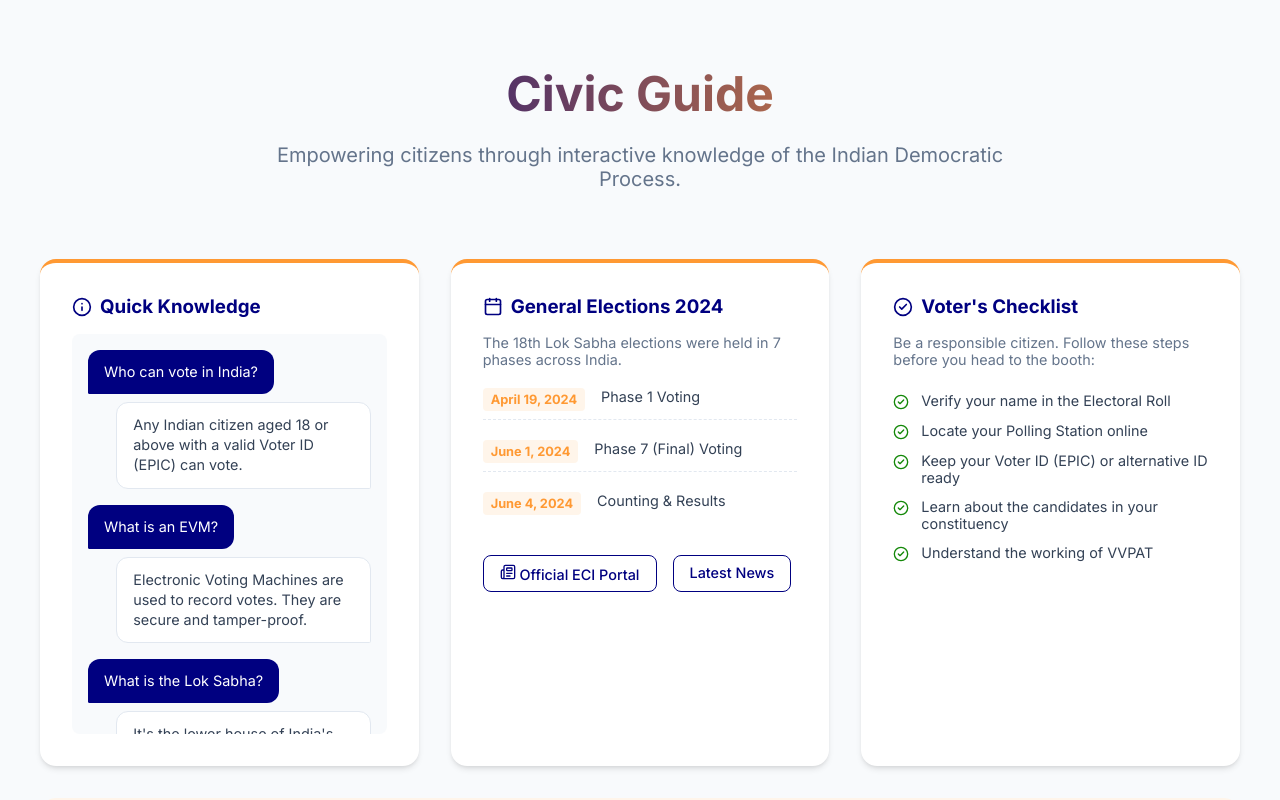
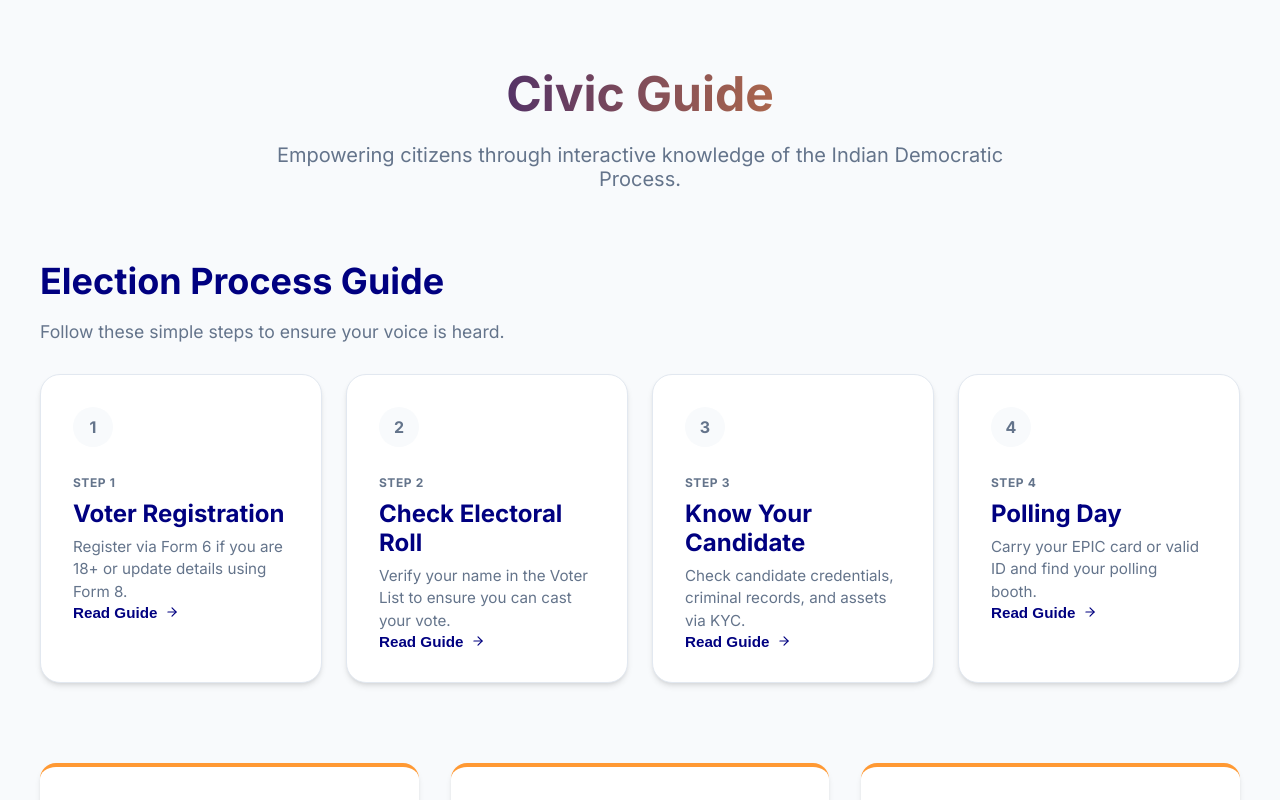
Before and after one commit to Vaishali-Premani/Election-Process-Assistant, a React (Vite) app: page / in a window 1280 px wide. Built offline with nearby package versions, Linux system fonts and the light colour scheme.

Commit message:
feat: add Election Process Guide and interactive modals

```diff
--- a/src/App.css
+++ b/src/App.css
@@ -331,6 +331,251 @@
   }
 }
 
+/* Election Process Guide Section */
+.process-guide-section {
+  width: 100%;
+  max-width: 1200px;
+  margin-bottom: 2rem;
+}
+
+.section-header {
+  margin-bottom: 2rem;
+}
+
+.section-header h2 {
+  font-size: 2.25rem;
+  color: var(--navy);
+  margin-bottom: 0.5rem;
+}
+
+.section-header p {
+  color: var(--text-muted);
+  font-size: 1.1rem;
+}
+
+.process-steps-grid {
+  display: grid;
+  grid-template-columns: repeat(auto-fit, minmax(260px, 1fr));
+  gap: 1.5rem;
+}
+
+.process-card {
+  background: white;
+  padding: 2rem;
+  border-radius: 1.25rem;
+  box-shadow: var(--shadow-md);
+  border: 1px solid var(--border-light);
+  transition: all 0.3s ease;
+  position: relative;
+  display: flex;
+  flex-direction: column;
+  gap: 1.5rem;
+}
+
+.process-card:hover {
+  transform: translateY(-5px);
+  box-shadow: var(--shadow-lg);
+  border-color: var(--saffron);
+}
+
+.step-indicator {
+  width: 40px;
+  height: 40px;
+  background: var(--bg-main);
+  border-radius: 50%;
+  display: flex;
+  align-items: center;
+  justify-content: center;
+  font-weight: 700;
+  color: var(--text-muted);
+}
+
+.process-card:hover .step-indicator {
+  background: var(--navy);
+  color: white;
+}
+
+.step-label {
+  font-size: 0.75rem;
+  font-weight: 700;
+  color: var(--text-muted);
+  letter-spacing: 0.05em;
+  text-transform: uppercase;
+}
+
+.process-card h3 {
+  font-size: 1.5rem;
+  margin: 0.5rem 0;
+  color: var(--navy);
+}
+
+.process-card p {
+  font-size: 0.95rem;
+  color: var(--text-muted);
+  line-height: 1.5;
+  margin: 0;
+}
+
+.read-guide-link {
+  background: none;
+  border: none;
+  color: var(--navy);
+  font-weight: 600;
+  display: flex;
+  align-items: center;
+  gap: 0.5rem;
+  cursor: pointer;
+  padding: 0;
+  margin-top: auto;
+  font-size: 0.95rem;
+  transition: color 0.2s;
+}
+
+.read-guide-link:hover {
+  color: var(--saffron);
+}
+
+/* Guide Modal Styles */
+.modal-overlay {
+  position: fixed;
+  inset: 0;
+  background: rgba(15, 23, 42, 0.4);
+  backdrop-filter: blur(4px);
+  display: flex;
+  align-items: center;
+  justify-content: center;
+  z-index: 1000;
+  padding: 1.5rem;
+}
+
+.modal-content {
+  background: white;
+  width: 100%;
+  max-width: 600px;
+  border-radius: 1.5rem;
+  box-shadow: var(--shadow-lg);
+  position: relative;
+  padding: 2.5rem;
+  display: flex;
+  flex-direction: column;
+  gap: 2rem;
+}
+
+.close-btn {
+  position: absolute;
+  top: 1.5rem;
+  right: 1.5rem;
+  background: var(--bg-main);
+  border: none;
+  width: 32px;
+  height: 32px;
+  border-radius: 50%;
+  display: flex;
+  align-items: center;
+  justify-content: center;
+  cursor: pointer;
+  color: var(--text-muted);
+  transition: all 0.2s;
+}
+
+.close-btn:hover {
+  background: var(--border-light);
+  color: var(--navy);
+}
+
+.modal-header .phase-label {
+  font-size: 0.8rem;
+  font-weight: 800;
+  color: var(--navy);
+  letter-spacing: 0.05em;
+}
+
+.priority-tag {
+  background: #FEF2F2;
+  color: #DC2626;
+  font-size: 0.7rem;
+  font-weight: 700;
+  padding: 0.25rem 0.75rem;
+  border-radius: 2rem;
+  margin-left: 1rem;
+}
+
+.modal-header h2 {
+  font-size: 2.25rem;
+  margin: 0.5rem 0 0 0;
+  color: var(--navy);
+}
+
+.modal-body .description {
+  font-size: 1.1rem;
+  line-height: 1.6;
+  color: var(--text-main);
+  margin-bottom: 2rem;
+}
+
+.resource-grid {
+  display: grid;
+  grid-template-columns: 1fr 1fr;
+  gap: 1.5rem;
+}
+
+.resource-box {
+  background: var(--bg-main);
+  padding: 1.5rem;
+  border-radius: 1rem;
+  border: 1px solid var(--border-light);
+}
+
+.resource-box h4 {
+  font-size: 0.9rem;
+  margin-bottom: 0.5rem;
+  color: var(--text-heading);
+}
+
+.resource-box p {
+  font-size: 0.9rem;
+  color: var(--text-muted);
+  margin: 0;
+  line-height: 1.4;
+}
+
+.continue-btn {
+  width: 100%;
+  background: #2563EB;
+  color: white;
+  border: none;
+  padding: 1.25rem;
+  border-radius: 1rem;
+  font-size: 1.1rem;
+  font-weight: 700;
+  cursor: pointer;
+  transition: all 0.2s;
+  box-shadow: 0 4px 12px rgba(37, 99, 235, 0.2);
+}
+
+.continue-btn:hover {
+  background: #1D4ED8;
+  transform: translateY(-2px);
+  box-shadow: 0 6px 16px rgba(37, 99, 235, 0.3);
+}
+
+.header-top {
+  display: flex;
+  align-items: center;
+}
+
+@media (max-width: 640px) {
+  .resource-grid {
+    grid-template-columns: 1fr;
+  }
+  .modal-content {
+    padding: 1.5rem;
+  }
+  .modal-header h2 {
+    font-size: 1.75rem;
+  }
+}
+
 
 .hero-section {
   text-align: center;
--- a/src/App.jsx
+++ b/src/App.jsx
@@ -1,9 +1,101 @@
 import { useState, useRef, useEffect } from 'react';
-import { Bot, User, CheckCircle2, Circle, Send, Info, Calendar, Newspaper, ArrowRight } from 'lucide-react';
+import { Bot, User, CheckCircle2, Circle, Send, Info, Calendar, Newspaper, ArrowRight, UserPlus, Search, Users, Vote, X, ExternalLink } from 'lucide-react';
 import { GoogleGenerativeAI } from '@google/generative-ai';
 import './App.css';
 
+// --- Data ---
+
+const PROCESS_STEPS = [
+  {
+    id: 1,
+    phase: "PHASE 01",
+    title: "Voter Registration",
+    icon: <UserPlus size={24} />,
+    summary: "Register via Form 6 if you are 18+ or update details using Form 8.",
+    details: "Indian citizens can register online via the NVSP portal or Voter Helpline App. You need a passport-sized photo, age proof, and residence proof. First-time voters should use Form 6, while those needing corrections use Form 8.",
+    keyResource: "Official guidance for voter registration.",
+    recommendedAction: "Complete this step before next deadline.",
+    highPriority: true
+  },
+  {
+    id: 2,
+    phase: "PHASE 02",
+    title: "Check Electoral Roll",
+    icon: <Search size={24} />,
+    summary: "Verify your name in the Voter List to ensure you can cast your vote.",
+    details: "Even if you have an EPIC card, your name must be in the current Electoral Roll. You can check this on the ECI website or via the Voter Helpline App using your EPIC number or personal details.",
+    keyResource: "Official guidance for check electoral roll.",
+    recommendedAction: "Complete this step before next deadline.",
+    highPriority: false
+  },
+  {
+    id: 3,
+    phase: "PHASE 03",
+    title: "Know Your Candidate",
+    icon: <Users size={24} />,
+    summary: "Check candidate credentials, criminal records, and assets via KYC.",
+    details: "The Election Commission of India provides the \"Know Your Candidate\" (KYC) app where you can view affidavits filed by candidates, including their education, assets, and any criminal history.",
+    keyResource: "Official guidance for know your candidate.",
+    recommendedAction: "Complete this step before next deadline.",
+    highPriority: false
+  },
+  {
+    id: 4,
+    phase: "PHASE 04",
+    title: "Polling Day",
+    icon: <Vote size={24} />,
+    summary: "Carry your EPIC card or valid ID and find your polling booth.",
+    details: "On election day, identify your designated polling station. If you don't have an EPIC card, you can use any of the 12 alternative photo identity documents approved by the ECI, such as Aadhaar, PAN, or Passport.",
+    keyResource: "Official guidance for polling day.",
+    recommendedAction: "Complete this step before next deadline.",
+    highPriority: false
+  }
+];
+
 // --- Components ---
+
+const GuideModal = ({ step, onClose, onNext }) => {
+  if (!step) return null;
+
+  return (
+    <div className="modal-overlay" onClick={onClose}>
+      <div className="modal-content animate-fade-in" onClick={e => e.stopPropagation()}>
+        <button className="close-btn" onClick={onClose} aria-label="Close">
+          <X size={20} />
+        </button>
+
+        <div className="modal-header">
+          <div className="header-top">
+            <span className="phase-label">{step.phase}</span>
+            {step.highPriority && <span className="priority-tag">HIGH PRIORITY</span>}
+          </div>
+          <h2>{step.title}</h2>
+        </div>
+
+        <div className="modal-body">
+          <p className="description">{step.details}</p>
+
+          <div className="resource-grid">
+            <div className="resource-box">
+              <h4>Key Resource</h4>
+              <p>{step.keyResource}</p>
+            </div>
+            <div className="resource-box">
+              <h4>Recommended Action</h4>
+              <p>{step.recommendedAction}</p>
+            </div>
+          </div>
+        </div>
+
+        <div className="modal-footer">
+          <button className="continue-btn" onClick={() => onNext(step.id)}>
+            {step.id === 4 ? "Finish Guide" : "Continue to Next Step"}
+          </button>
+        </div>
+      </div>
+    </div>
+  );
+};
 
 const Sidebar = ({ topics, currentTopicId }) => (
   <aside className="sidebar">
@@ -40,6 +132,7 @@ const Sidebar = ({ topics, currentTopicId }) => (
 
 const HomePage = ({ onStart }) => {
   const [knowledgeLevel, setKnowledgeLevel] = useState('beginner');
+  const [activeStep, setActiveStep] = useState(null);
 
   const staticKnowledge = [
     { q: "Who can vote in India?", a: "Any Indian citizen aged 18 or above with a valid Voter ID (EPIC) can vote." },
@@ -64,11 +157,44 @@ const HomePage = ({ onStart }) => {
     "Understand the working of VVPAT"
   ];
 
+  const handleNextStep = (currentId) => {
+    if (currentId < 4) {
+      setActiveStep(PROCESS_STEPS.find(s => s.id === currentId + 1));
+    } else {
+      setActiveStep(null);
+    }
+  };
+
   return (
     <div className="home-page animate-fade-in">
       <section className="hero-section">
         <h1>Civic Guide</h1>
         <p>Empowering citizens through interactive knowledge of the Indian Democratic Process.</p>
+      </section>
+
+      <section className="process-guide-section">
+        <div className="section-header">
+          <h2>Election Process Guide</h2>
+          <p>Follow these simple steps to ensure your voice is heard.</p>
+        </div>
+
+        <div className="process-steps-grid">
+          {PROCESS_STEPS.map(step => (
+            <div key={step.id} className="process-card">
+              <div className="step-indicator">
+                <div className="step-number">{step.id}</div>
+              </div>
+              <div className="process-card-content">
+                <span className="step-label">STEP {step.id}</span>
+                <h3>{step.title}</h3>
+                <p>{step.summary}</p>
+                <button className="read-guide-link" onClick={() => setActiveStep(step)}>
+                  Read Guide <ArrowRight size={14} />
+                </button>
+              </div>
+            </div>
+          ))}
+        </div>
       </section>
 
       <div className="home-grid">
@@ -154,6 +280,12 @@ const HomePage = ({ onStart }) => {
           </div>
         </div>
       </div>
+
+      <GuideModal
+        step={activeStep}
+        onClose={() => setActiveStep(null)}
+        onNext={handleNextStep}
+      />
     </div>
   );
 };
```
Also changed, not shown: 1 other file (tests, documents, lock files or other folders).
